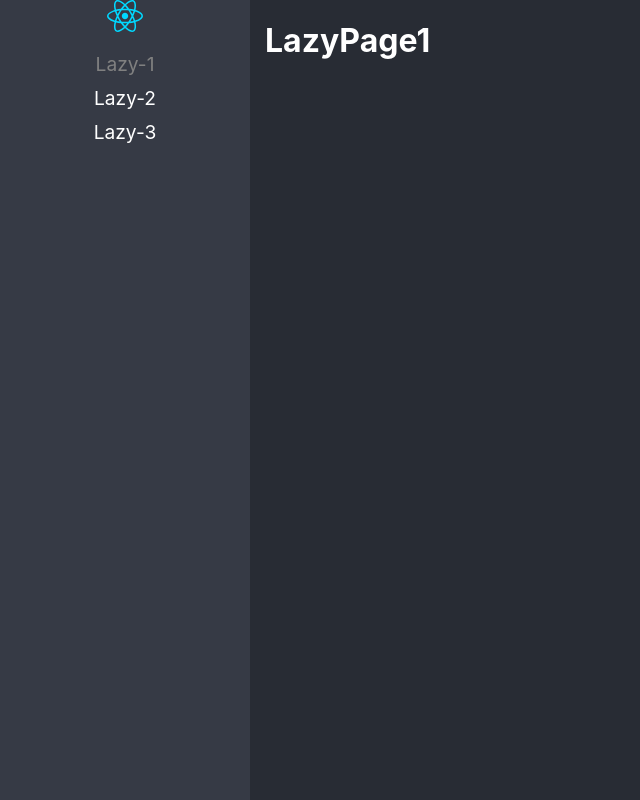
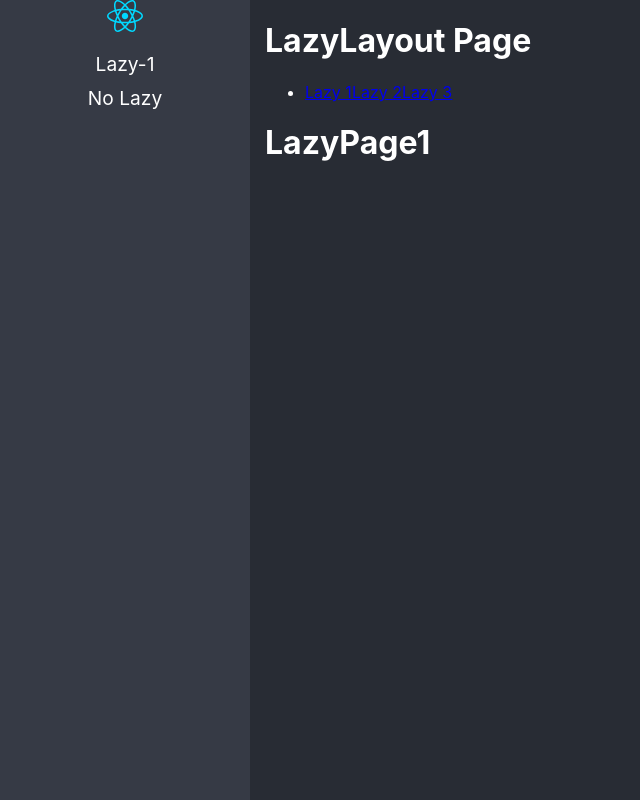
Before and after one commit to ramone02/react-adv, a React (Vite) app: page /lazyload/lazy1 in a window 1280 px wide. Before the commit this address led to /lazy1. Shown: the whole page, without its empty margins (0-640 px from the left). Built offline with nearby package versions, Linux system fonts and the light colour scheme.

Commit message:
rutas anidadas

```diff
--- /dev/null
+++ b/src/01-lazyload/layout/LazyLayout.tsx
@@ -0,0 +1,30 @@
+import React from "react";
+import { NavLink, Navigate, Route, Routes } from "react-router-dom";
+import { LazyPage1, LazyPage2, LazyPage3 } from "../pages";
+
+export const LazyLayout = () => {
+  return (
+    <div>
+      <h1>LazyLayout Page</h1>
+      {/*Rutas hijas van aca*/}
+      <ul>
+        <li>
+            <NavLink to="lazy1">Lazy 1</NavLink>
+            <NavLink to="lazy2">Lazy 2</NavLink>
+            <NavLink to="lazy3">Lazy 3</NavLink>
+        </li>
+      </ul>
+
+      <Routes>
+        <Route path="lazy1" element={<LazyPage1/>}></Route>
+        <Route path="lazy2" element={<LazyPage2/>}></Route>
+        <Route path="lazy3" element={<LazyPage3/>}></Route>
+
+        {/* <Route path="*" element={<div>Not Found</div>}></Route> */}
+        <Route path="*" element={<Navigate replace to="lazy1"/>}></Route>
+      </Routes>
+    </div>
+  );
+};
+
+export default LazyLayout;
--- /dev/null
+++ b/src/01-lazyload/pages/NoLazy.tsx
@@ -0,0 +1,6 @@
+
+export const NoLazy = () => {
+  return (
+    <div>NoLazy Component</div>
+  )
+}
--- a/src/routes/Navigation.tsx
+++ b/src/routes/Navigation.tsx
@@ -24,7 +24,6 @@ export const Navigation = () => {
             <ul>
               {routes.map((route) => (
                 <li key={route.to}>
-                  {" "}
                   {/* //isActive valor booleano */}
                   <NavLink
                     to={route.to}
--- a/src/routes/routes.ts
+++ b/src/routes/routes.ts
@@ -1,5 +1,7 @@
 import { lazy, LazyExoticComponent } from "react";
+import { NoLazy } from '../01-lazyload/pages/NoLazy';
 //import { LazyPage1, LazyPage2, LazyPage3 } from "../01-lazyload/pages";
+
 
 type JSXComponent = ()=> JSX.Element;
 
@@ -10,28 +12,21 @@ interface Route {
     name: string;
 };
 
-const Lazy2 = lazy(() => import(/* webpackChunkName: "LazyPage1"*/'../01-lazyload/pages/LazyPage2'));
-const Lazy1 = lazy(() => import(/* webpackChunkName: "LazyPage2"*/'../01-lazyload/pages/LazyPage1'));
-const Lazy3 = lazy(() => import(/* webpackChunkName: "LazyPage3"*/'../01-lazyload/pages/LazyPage3'));
-
+const LazyLayout = lazy(() => import(/* webpackChunkName: "LazyPage1"*/'../01-lazyload/layout/LazyLayout'));
 
 export const routes: Route[] = [
     {
-        to: '/lazy1',
-        path: 'lazy1',
-        Component: Lazy1,
+        to: '/lazyload/',
+        path: '/lazyload/*',
+        Component: LazyLayout,
         name: 'Lazy-1',
     },
     {
-        to: '/lazy2',
-        path: 'lazy2',
-        Component: Lazy2,
-        name: 'Lazy-2',
-    },
-    {
-        to: '/lazy3',
-        path: 'lazy3',
-        Component: Lazy3,
-        name: 'Lazy-3',
+        to: '/no-lazy',
+        path: 'no-lazy',
+        Component: NoLazy,
+        name: 'No Lazy',
     },
 ];
+
+console.log(routes)
```
